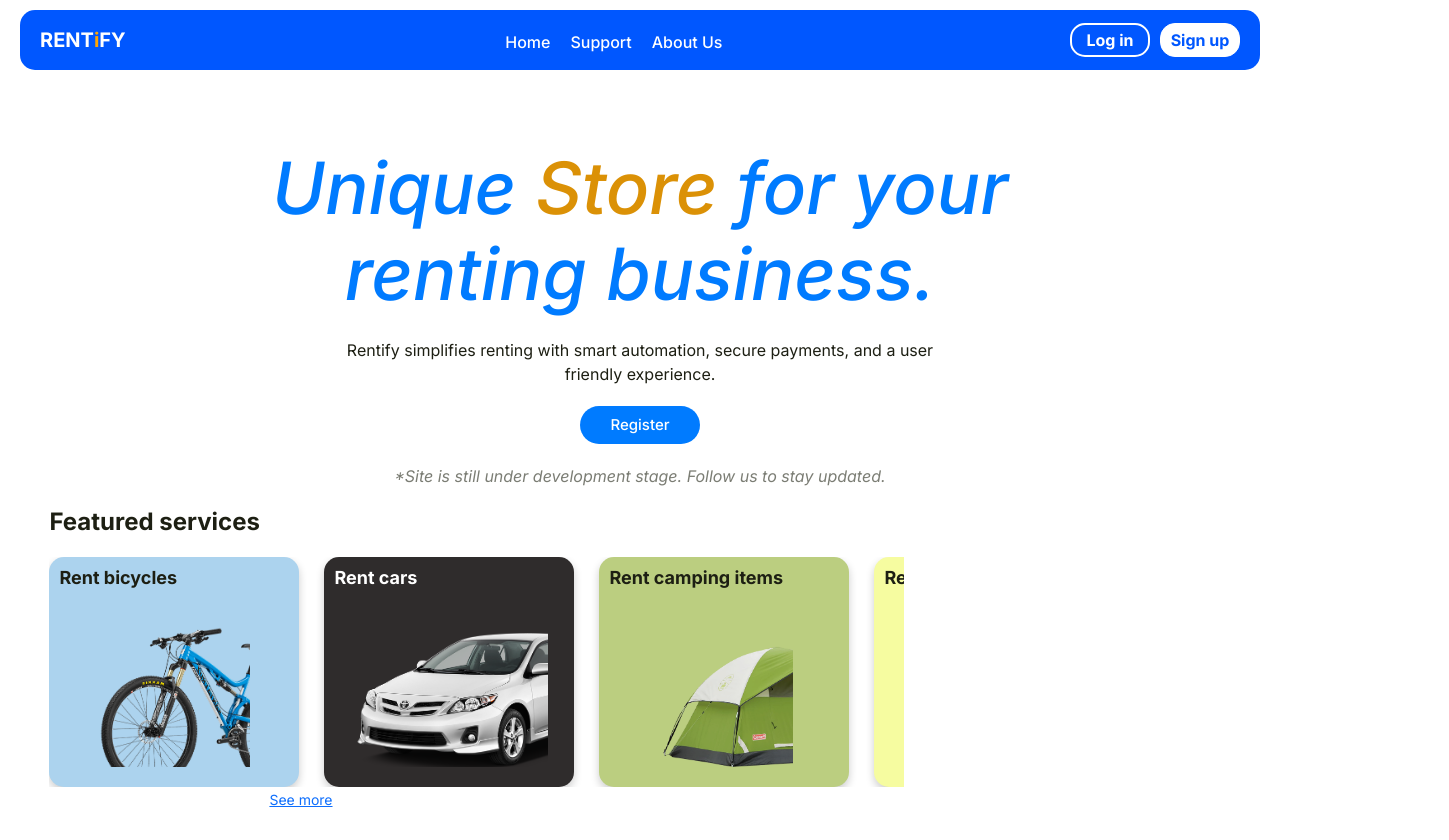
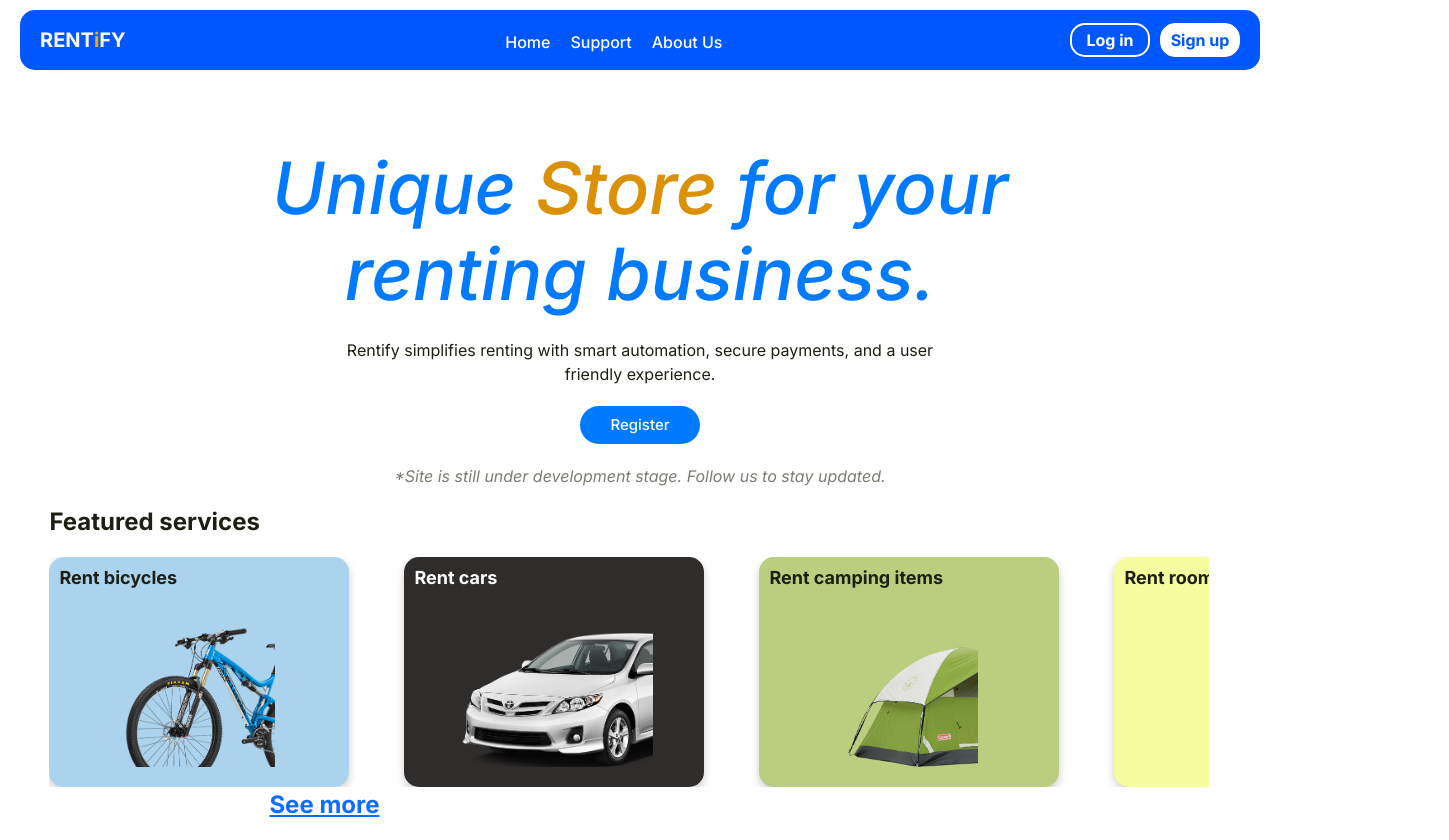
Before and after one commit to aashif-sajah/rentify, an Angular app in the folder frontend/rentify-frontend/: page /home in a window 1280 px wide. Shown: the top 840 px of the page, 1449 px wide, since content can reach past the window. Built offline with nearby package versions, Linux system fonts and the light colour scheme; a web font is replaced by a local one.

Commit message:
added linkedin link

```diff
--- a/frontend/rentify-frontend/src/app/pages/about-us/about-us.component.css
+++ b/frontend/rentify-frontend/src/app/pages/about-us/about-us.component.css
@@ -747,17 +747,25 @@
 }
 
 .social-icons {
-  margin-top: 40px;
+  margin-top: 30px;
   text-align: center;
+}
+.social-icons p{
+  font-size: 25px;
+  text-align: center;
+  font-weight: bold;
+  color: #030303;
+  margin-top: 10px;
+  margin-bottom: 10px;
 }
 
 .social-icons a {
   display: inline-block;
   background: #00c2fb;
   color: white;
-  padding: 15px;
+  padding: 18px;
   margin: 7px;
-  border-radius: 16px;
+  border-radius: 20px;
   transition: 0.3s ease;
   text-align: center;
 }
--- a/frontend/rentify-frontend/src/app/pages/about-us/about-us.component.html
+++ b/frontend/rentify-frontend/src/app/pages/about-us/about-us.component.html
@@ -234,8 +234,9 @@
               <p><i class="fas fa-map-marker-alt"></i>Colombo, Sri Lanka</p>
           </div>
           <div class="social-icons">
+            <p>Follow Us</p>
               <a href="https://www.instagram.com/rentifylk/"><i class="fa-brands fa-instagram"></i></a>
-              <a href="https://www.linkedin.com/"><i class="fa-brands fa-linkedin"></i></a>
+              <a href="https://www.linkedin.com/company/rentifylk/"><i class="fa-brands fa-linkedin"></i></a>
               <a href="https://www.facebook.com/"><i class="fab fa-facebook"></i></a>
           </div>
       </div>
--- a/frontend/rentify-frontend/src/app/pages/home/home/home.component.css
+++ b/frontend/rentify-frontend/src/app/pages/home/home/home.component.css
@@ -89,19 +89,21 @@
 /* Services Container */
 .services-container {
   display: flex;
-  justify-content: flex-start;
-  gap: 25px;
+  justify-content: space-between;
+  gap: 55px;
   margin-left: -220px;
   width: 100%;
+  padding-right: 300px;
   flex-wrap: nowrap; /* Keeps items in a row */
+  overflow-x: auto;
   overflow: hidden /* Enables scrolling if needed */
 }
 
 /* Individual Service Box */
 .service-box {
   flex: 1;
-  min-width: 250px;
-  max-width: 280px;
+  min-width: 300px;
+  max-width: 300px;
   height: 230px;
   display: flex;
   flex-direction: column;
@@ -146,9 +148,11 @@
 
 /* See More */
 .see-more {
+  font-size: 24px;
+  font-weight: bold;
   text-align: right;
-  font-size: 14px;
-  margin-top: 10px;
+  margin-right: 220px;
+  margin-bottom: 20px;
 }
 
 .see-more a {
--- a/frontend/rentify-frontend/src/app/pages/home/home/home.component.html
+++ b/frontend/rentify-frontend/src/app/pages/home/home/home.component.html
@@ -17,7 +17,7 @@
 
   <div class="featured-services">
       <h2>Featured services</h2>
-      <div class="services-container">
+      <div class="services-container" id="servcesContainer">
         <div class="service-box">
           <img src="assets/Home Page/Bicycle.png" alt="Rent Bicycles">
           <h3>Rent bicycles</h3>
```
